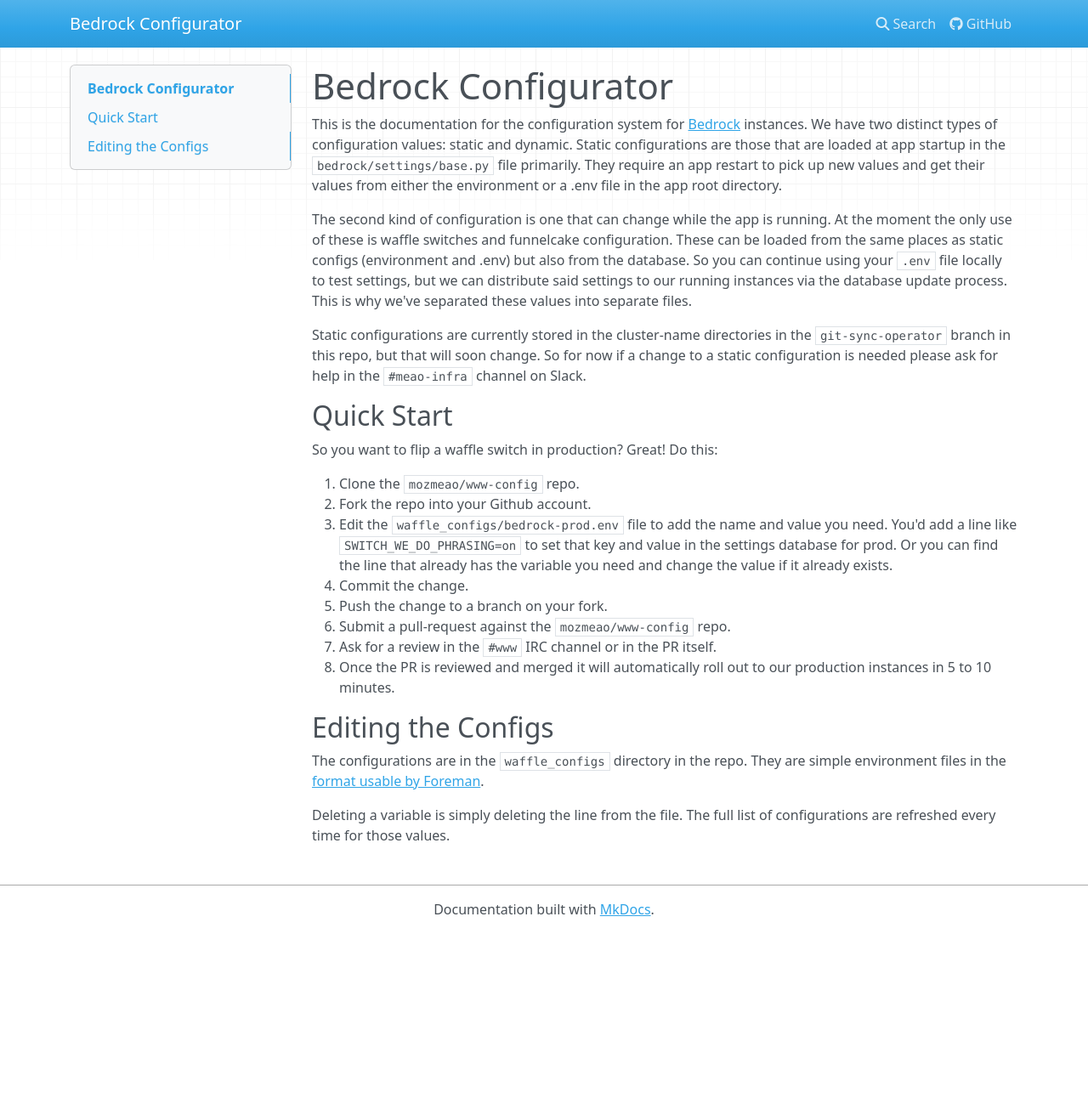
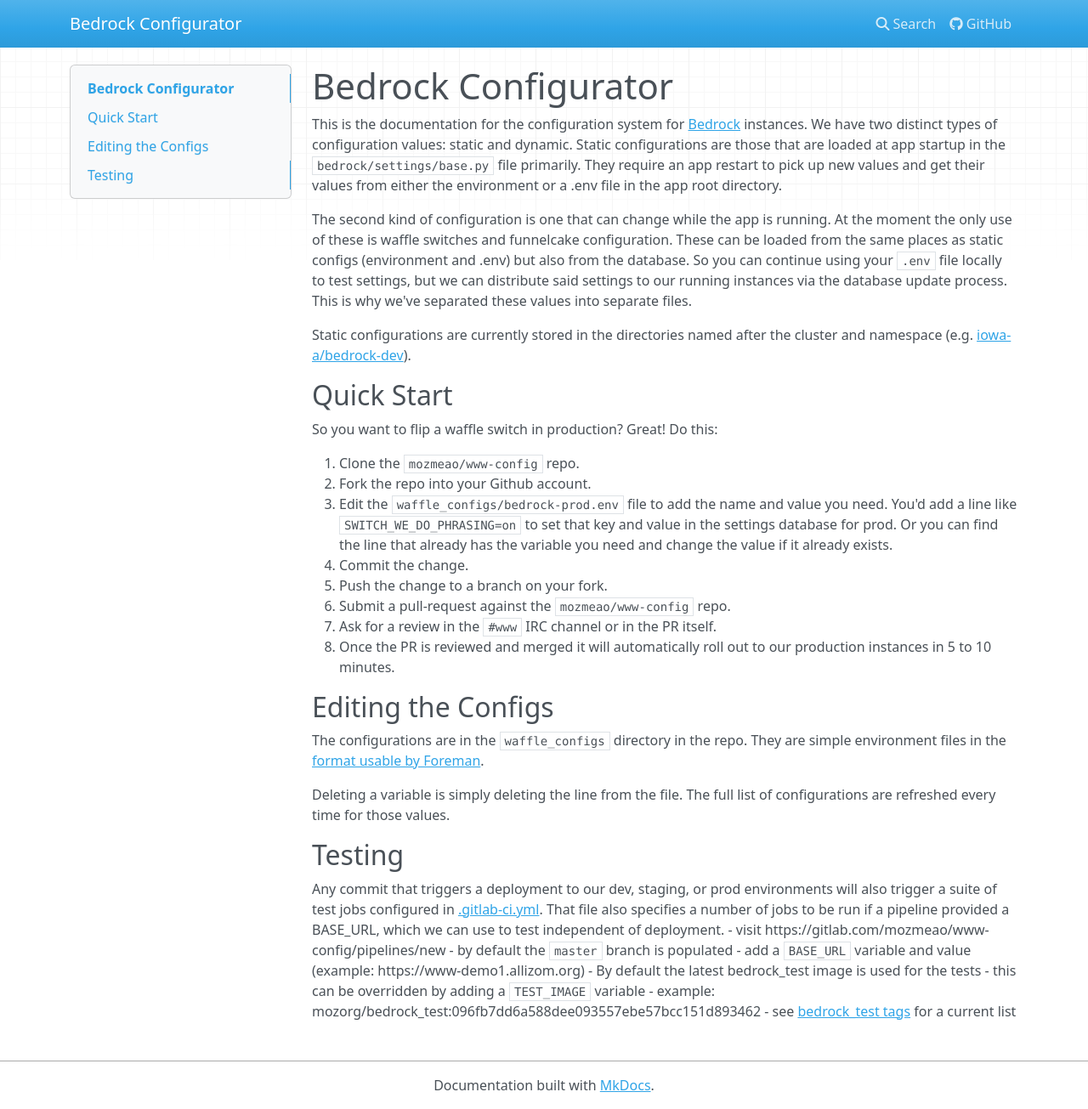
Before and after one commit to mozmeao/www-config, an MkDocs documentation site: the page built from docs/index.md, in a window 1280 px wide and 1305 px high. Shown: the whole window at 85% size. Built offline with MkDocs 1.6.1, drawn with Linux system fonts in a browser that asks for light colours; nearby versions of some CDN libraries.

Commit message:
Add docs and switch job names from demo to base-url

```diff
--- a/docs/index.md
+++ b/docs/index.md
@@ -11,7 +11,8 @@
 settings, but we can distribute said settings to our running instances via the database update process. This is why
 we've separated these values into separate files.
 
-Static configurations are currently stored in the cluster-name directories in the `git-sync-operator` branch in this repo, but that will soon change. So for now if a change to a static configuration is needed please ask for help in the `#meao-infra` channel on Slack.
+Static configurations are currently stored in the directories named after the cluster and namespace (e.g. [iowa-a/bedrock-dev](https://github.com/mozmeao/www-config/tree/master/iowa-a/bedrock-dev)).
+
 
 ## Quick Start
 
@@ -33,3 +34,14 @@
 Deleting a variable is simply deleting the line from the file. The full list of configurations are refreshed every time for those values.
 
 [Bedrock]: https://github.com/mozilla/bedrock
+
+## Testing
+
+Any commit that triggers a deployment to our dev, staging, or prod environments will also trigger a suite of test jobs configured in [.gitlab-ci.yml](https://github.com/mozmeao/www-config/blob/master/.gitlab-ci.yml). That file also specifies a number of jobs to be run if a pipeline provided a BASE_URL, which we can use to test independent of deployment.
+- visit https://gitlab.com/mozmeao/www-config/pipelines/new
+- by default the `master` branch is populated
+- add a `BASE_URL` variable and value (example: https://www-demo1.allizom.org)
+- By default the latest bedrock_test image is used for the tests
+  - this can be overridden by adding a `TEST_IMAGE` variable
+  - example: mozorg/bedrock_test:096fb7dd6a588dee093557ebe57bcc151d893462
+    - see [bedrock_test tags](https://hub.docker.com/r/mozorg/bedrock_test/tags) for a current list
```
Also changed, not shown: .gitlab-ci.yml (+30 -41 lines), README.md (+1 -1 lines).
